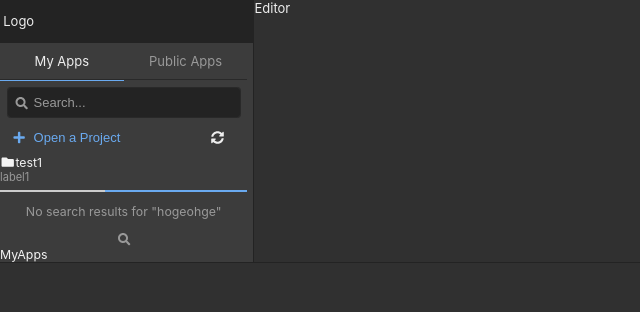
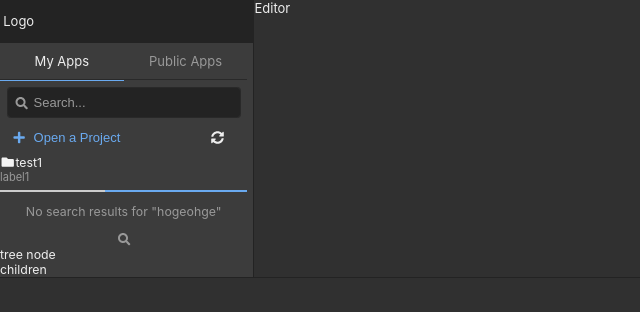
Before and after one commit to nekikara/rabix-react, a React (Create React App) app: page / in a window 1280 px wide. Shown: the top 312 px of the page, without its empty margins (0-640 px from the left). Built offline with nearby package versions, Linux system fonts and the light colour scheme.

Commit message:
Start implementing tree view ui

```diff
--- a/src/components/MyAppsPanel/index.tsx
+++ b/src/components/MyAppsPanel/index.tsx
@@ -5,6 +5,7 @@ import {ScrollBox} from "../ScrollBox";
 import {LineLoaderBox} from "../LineLoaderBox";
 import {NoSearchResultBox} from "../NoSearchResultBox";
 import {NavSearchResultBox} from "../NavSearchResultBox";
+import {TreeViewBox} from "../TreeViewBox";
 
 export const MyAppsPanel: React.FC = () => {
   return (
@@ -15,8 +16,7 @@ export const MyAppsPanel: React.FC = () => {
         <NavSearchResultBox />
         <LineLoaderBox />
         <NoSearchResultBox />
-
-        MyApps
+        <TreeViewBox />
       </ScrollBox>
     </>
   );
--- /dev/null
+++ b/src/components/TreeNodeBox.tsx
@@ -0,0 +1,25 @@
+import React from "react";
+import styled from "styled-components";
+import {layoutTextColor} from "../styles/variables";
+
+const Box = styled.div`
+  display: block;
+  color: ${layoutTextColor};
+`
+
+type Props = {
+  node: any,
+}
+export const TreeNodeBox: React.FC<Props> = ({node}) => {
+  return (
+    <Box>
+      <div className="node">
+        {node.value}
+      </div>
+      <div className="children">
+        children
+      </div>
+    </Box>
+  )
+
+}
--- /dev/null
+++ b/src/components/TreeViewBox.tsx
@@ -0,0 +1,21 @@
+import React, {useState} from "react";
+import styled from "styled-components";
+import {layoutTextColor} from "../styles/variables";
+import {TreeNodeBox} from "./TreeNodeBox";
+
+const Box = styled.div`
+  display: block;
+  color: ${layoutTextColor};
+`
+
+export const TreeViewBox: React.FC = () => {
+  const [nodes] = useState([{id: 1, value: 'tree node'}])
+  return (
+    <Box>
+      { nodes.map(node => {
+          return <TreeNodeBox node={node} key={node.id} />
+        })
+      }
+    </Box>
+  )
+}
```
